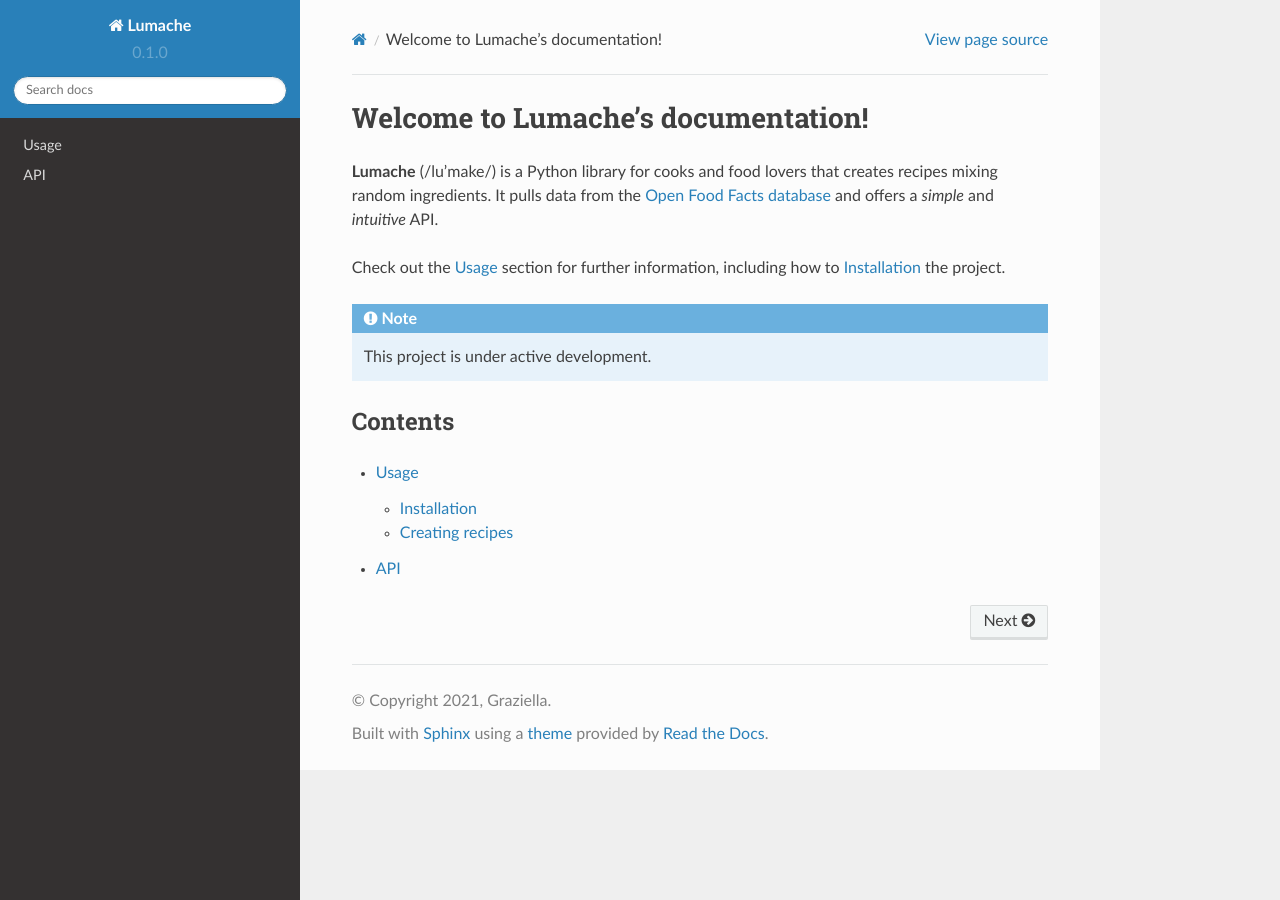
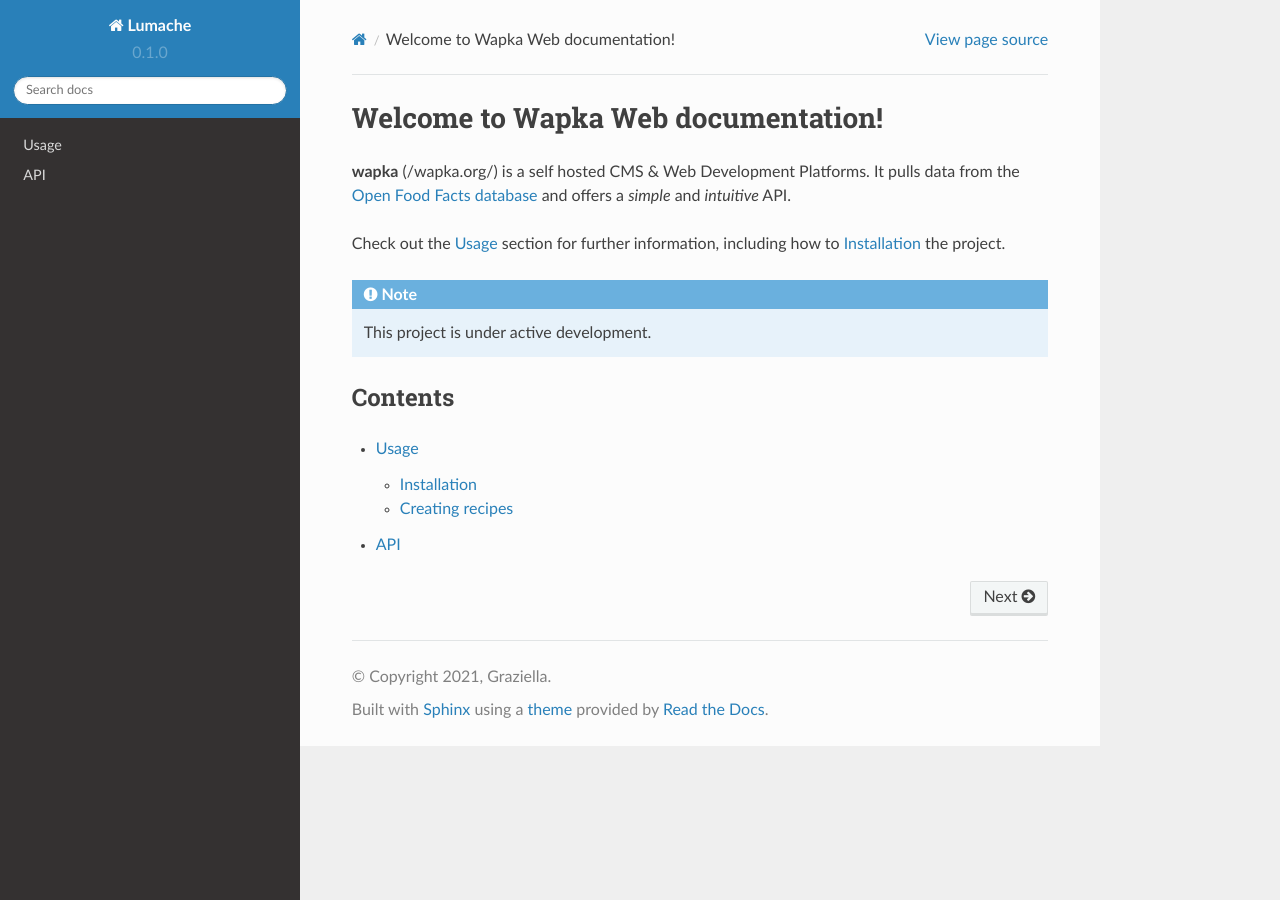
Before and after one commit to jonayed-hossan/wapka_web_doc, a Sphinx documentation site: the page built from docs/source/index.rst, in a window 1280 px wide. Built offline with Sphinx 7.4.7 and the Read the Docs theme 2.0.0, drawn with Linux system fonts in a browser that asks for light colours.

Commit message:
Update index.rst

```diff
--- a/docs/source/index.rst
+++ b/docs/source/index.rst
@@ -1,8 +1,7 @@
-Welcome to Lumache's documentation!
+Welcome to Wapka Web documentation!
 ===================================
 
-**Lumache** (/lu'make/) is a Python library for cooks and food lovers
-that creates recipes mixing random ingredients.
+**wapka** (/wapka.org/) is a self hosted CMS & Web Development Platforms.
 It pulls data from the `Open Food Facts database <https://world.openfoodfacts.org/>`_
 and offers a *simple* and *intuitive* API.
 
```
